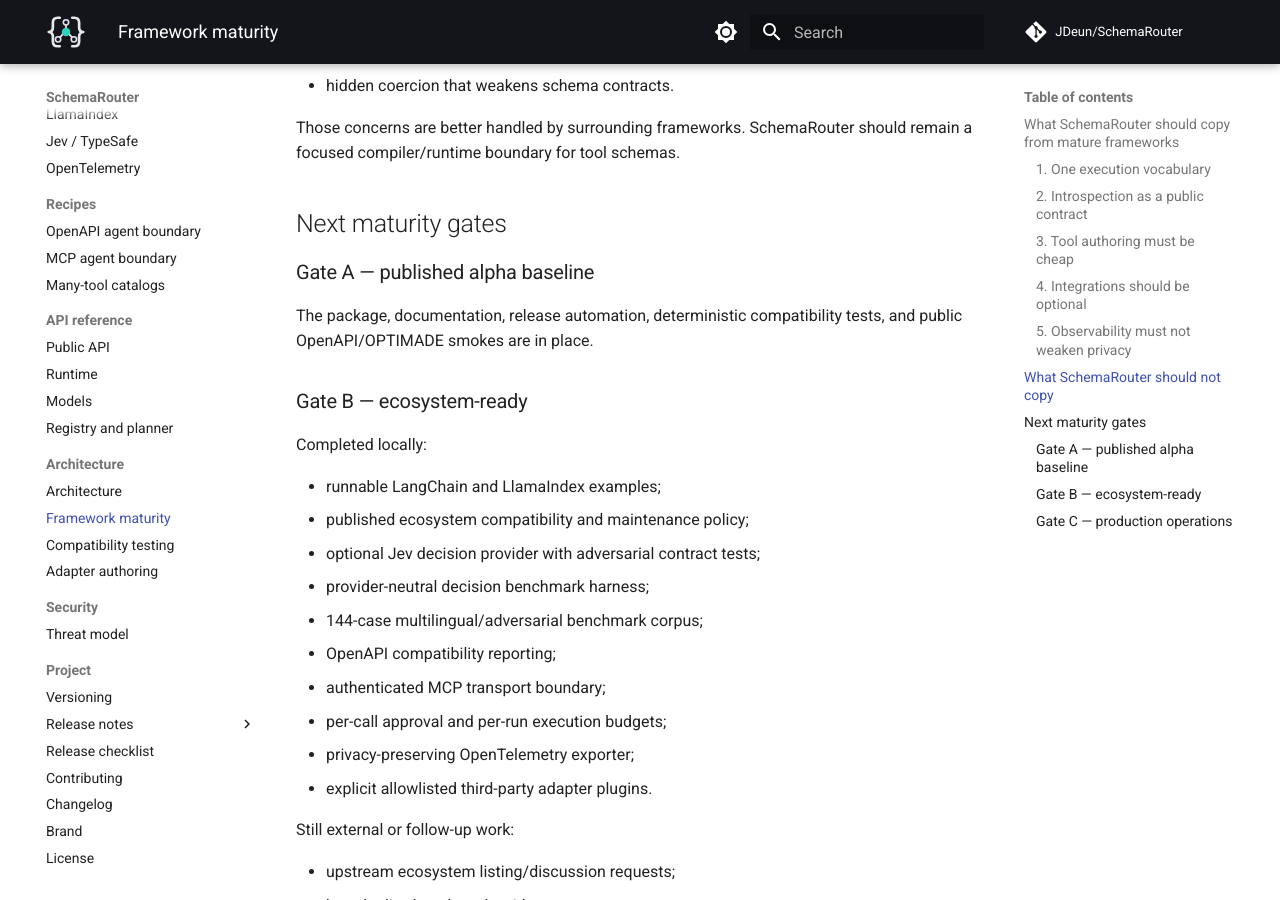
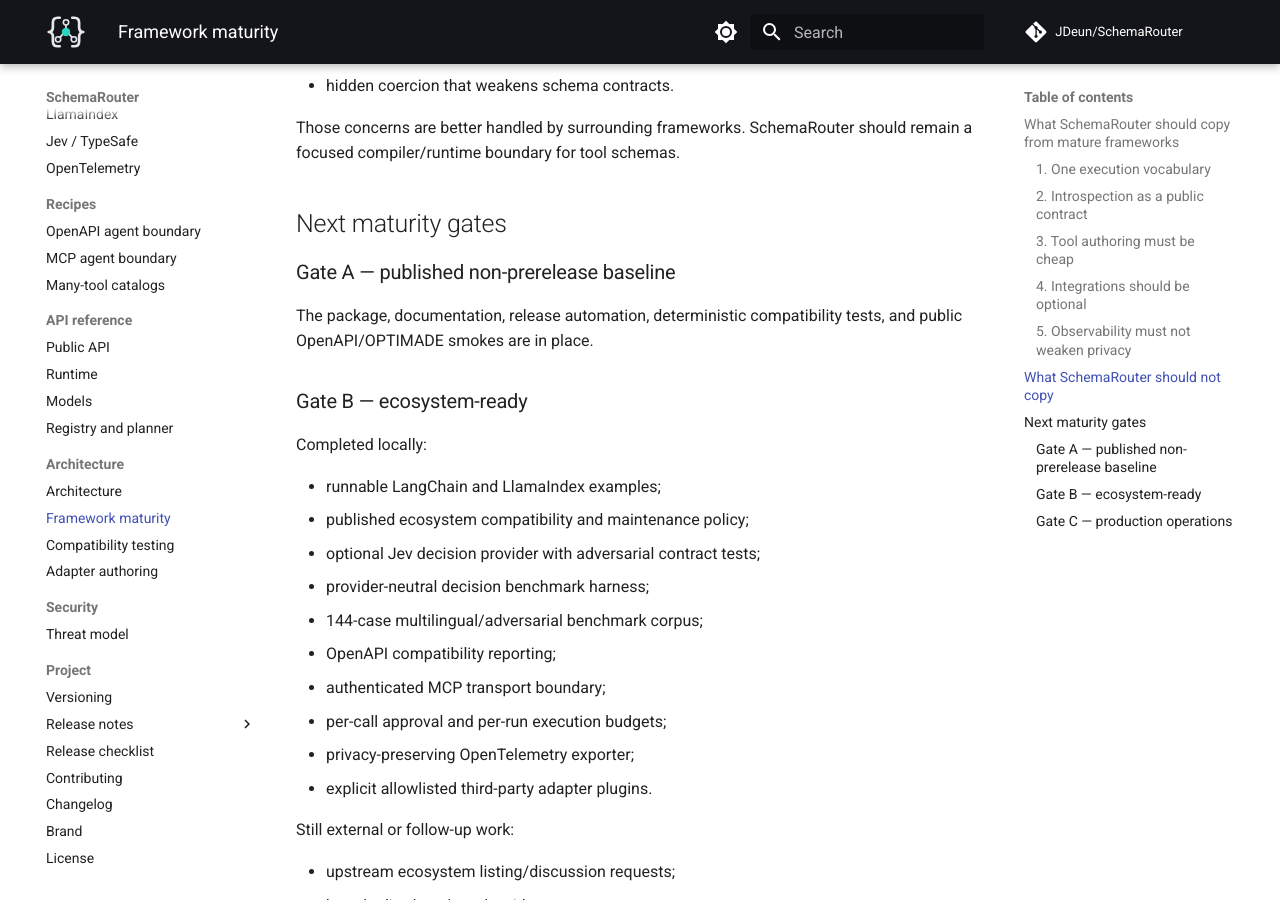
Before and after one commit to JDeun/SchemaRouter, an MkDocs documentation site: the page built from docs/framework-maturity.md, in a window 1280 px wide and 900 px high, scrolled down 3361 px. Built offline with MkDocs 1.6.1 and Material for MkDocs 9.7.7, drawn with Linux system fonts in a browser that asks for light colours; comment, search, counter and statistics services are not loaded.

Commit message:
docs: align maturity gate with 0.3.0

```diff
--- a/docs/framework-maturity.md
+++ b/docs/framework-maturity.md
@@ -89,7 +89,7 @@ compiler/runtime boundary for tool schemas.
 
 ## Next maturity gates
 
-### Gate A — published alpha baseline
+### Gate A — published non-prerelease baseline
 
 The package, documentation, release automation, deterministic compatibility tests, and public
 OpenAPI/OPTIMADE smokes are in place.
```
